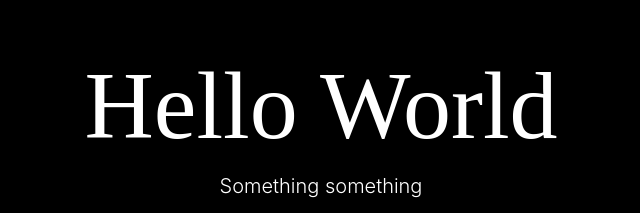
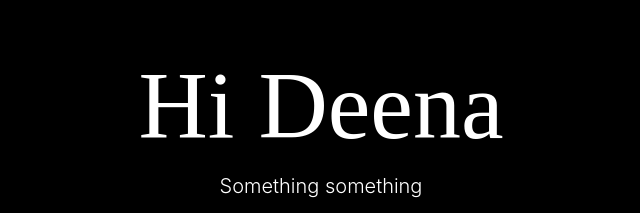
Before and after one commit to J220-Intro-Coding/final-project-deenasabry, a website: page src/index.html in a window 1280 px wide. Shown: the top 213 px of the page, without its empty margins (319-959 px from the left). Drawn offline with Linux system fonts and the light colour scheme.

Commit message:
Update index.html

```diff
--- a/src/index.html
+++ b/src/index.html
@@ -71,7 +71,8 @@
     <!-- main banner -->
     <header role="banner" class="py-5">
 
-      <h1 class="text-center display-1" >Hello World</h1>
+      <h1 class="text-center display-1" >Hi Deena
+      </h1>
       <p class="lead text-center">Something something</p>
 
     </header>
```
